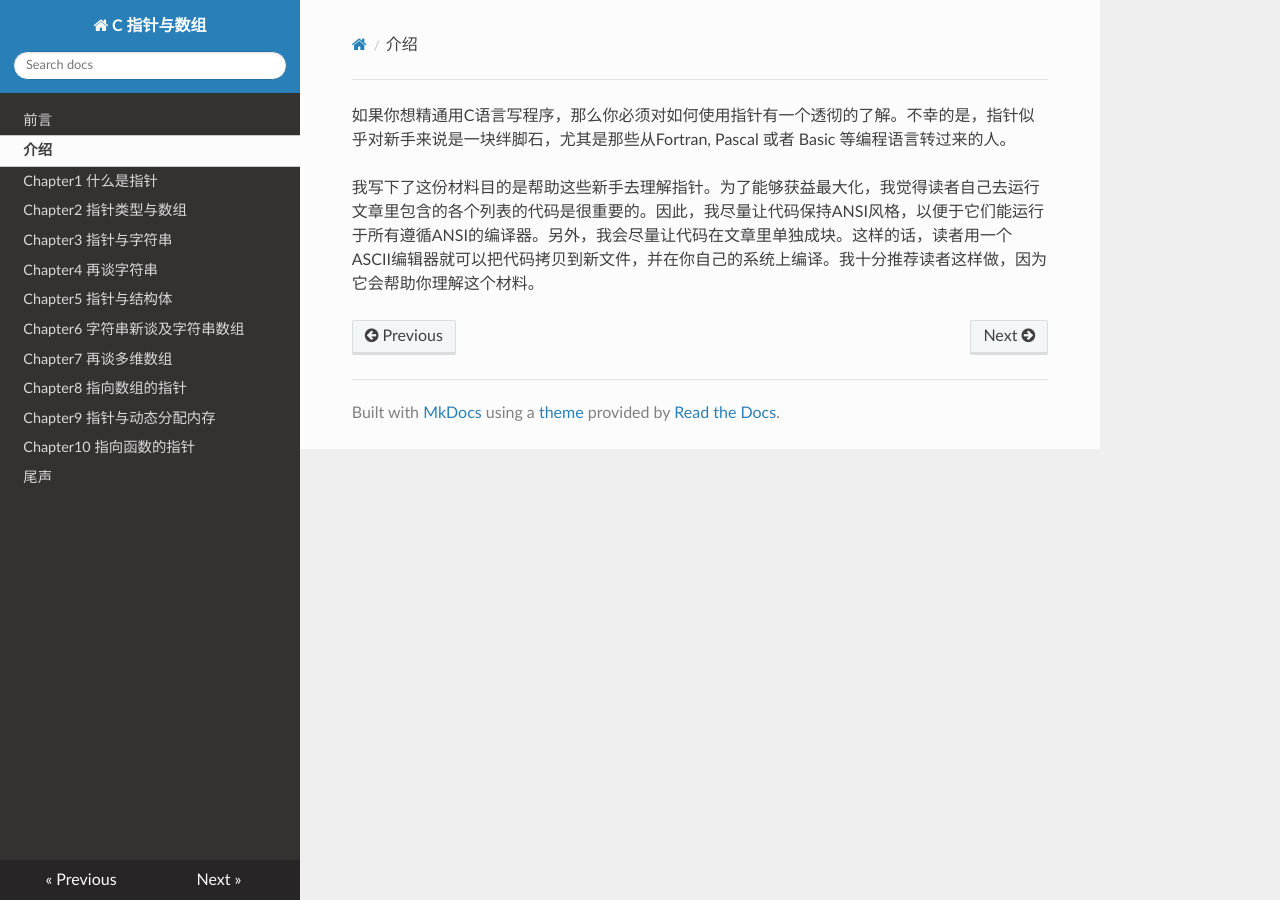
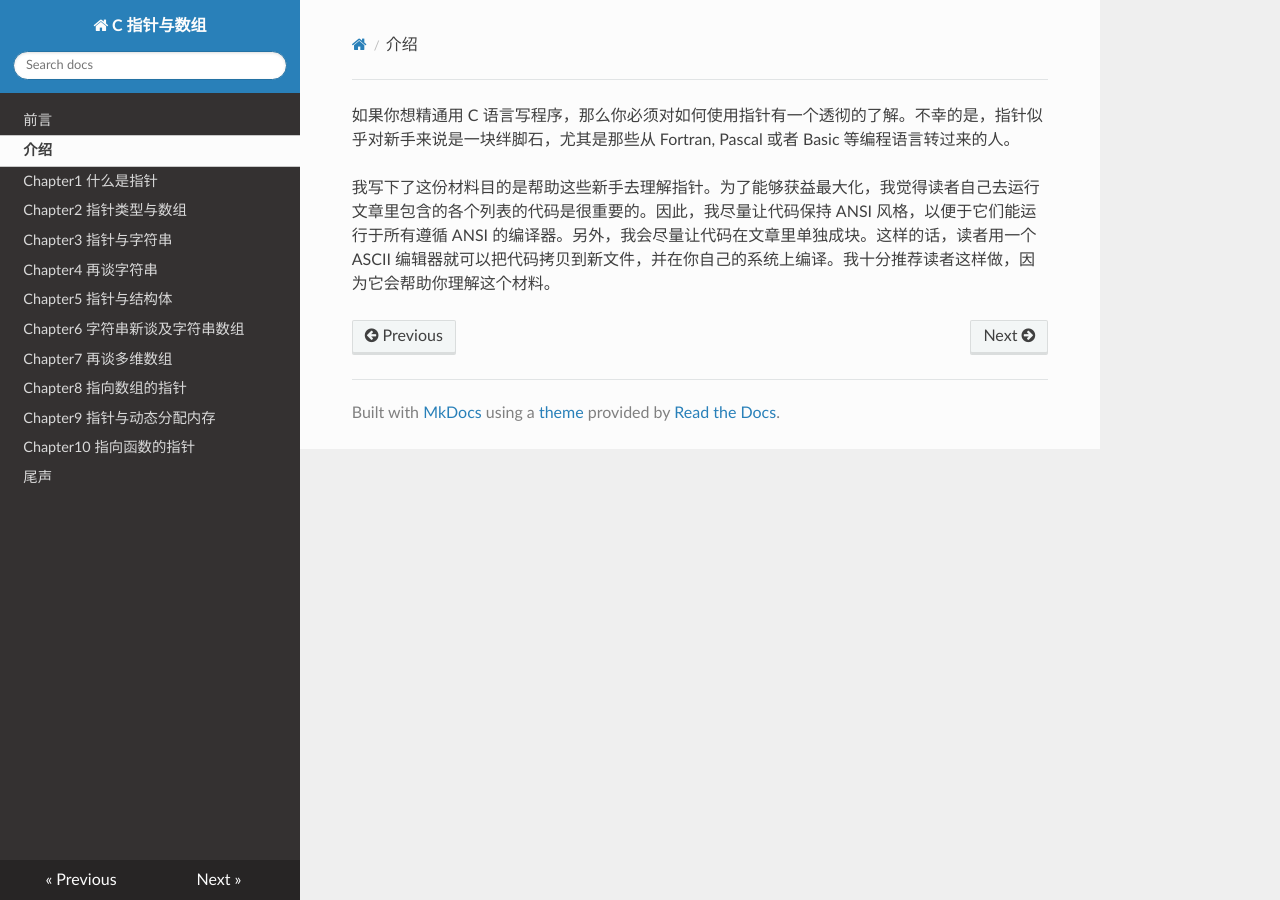
Before and after one commit to angela0/a-tutorial-on-pointers-and-arrays-in-c-zh_CN, an MkDocs documentation site: the page built from docs/introduction.md, in a window 1280 px wide. Built offline with MkDocs 1.6.1, drawn with Linux system fonts in a browser that asks for light colours; nearby versions of some CDN libraries.

Commit message:
fix format

```diff
--- a/docs/introduction.md
+++ b/docs/introduction.md
@@ -1,3 +1,3 @@
-如果你想精通用C语言写程序，那么你必须对如何使用指针有一个透彻的了解。不幸的是，指针似乎对新手来说是一块绊脚石，尤其是那些从Fortran, Pascal 或者 Basic 等编程语言转过来的人。
+如果你想精通用 C 语言写程序，那么你必须对如何使用指针有一个透彻的了解。不幸的是，指针似乎对新手来说是一块绊脚石，尤其是那些从 Fortran, Pascal 或者 Basic 等编程语言转过来的人。
 
-我写下了这份材料目的是帮助这些新手去理解指针。为了能够获益最大化，我觉得读者自己去运行文章里包含的各个列表的代码是很重要的。因此，我尽量让代码保持ANSI风格，以便于它们能运行于所有遵循ANSI的编译器。另外，我会尽量让代码在文章里单独成块。这样的话，读者用一个ASCII编辑器就可以把代码拷贝到新文件，并在你自己的系统上编译。我十分推荐读者这样做，因为它会帮助你理解这个材料。
+我写下了这份材料目的是帮助这些新手去理解指针。为了能够获益最大化，我觉得读者自己去运行文章里包含的各个列表的代码是很重要的。因此，我尽量让代码保持 ANSI 风格，以便于它们能运行于所有遵循 ANSI 的编译器。另外，我会尽量让代码在文章里单独成块。这样的话，读者用一个 ASCII 编辑器就可以把代码拷贝到新文件，并在你自己的系统上编译。我十分推荐读者这样做，因为它会帮助你理解这个材料。
```
